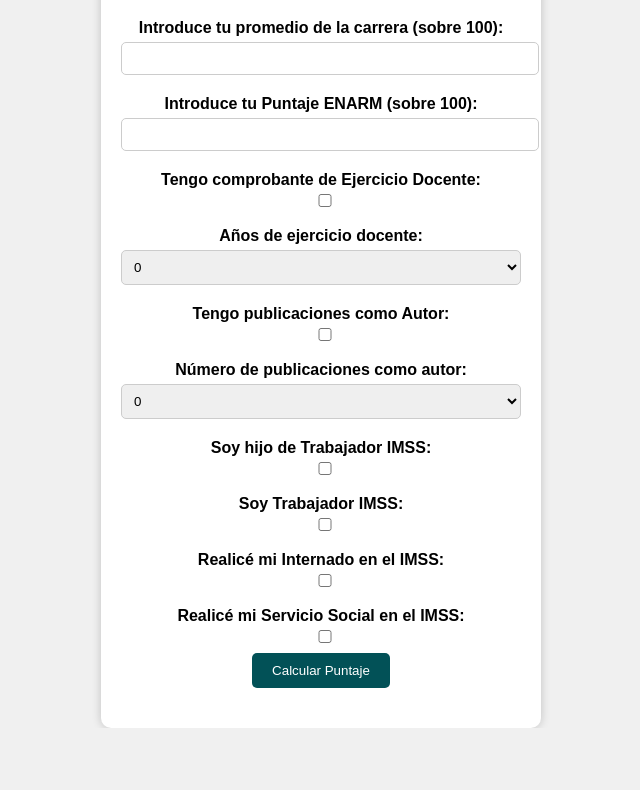
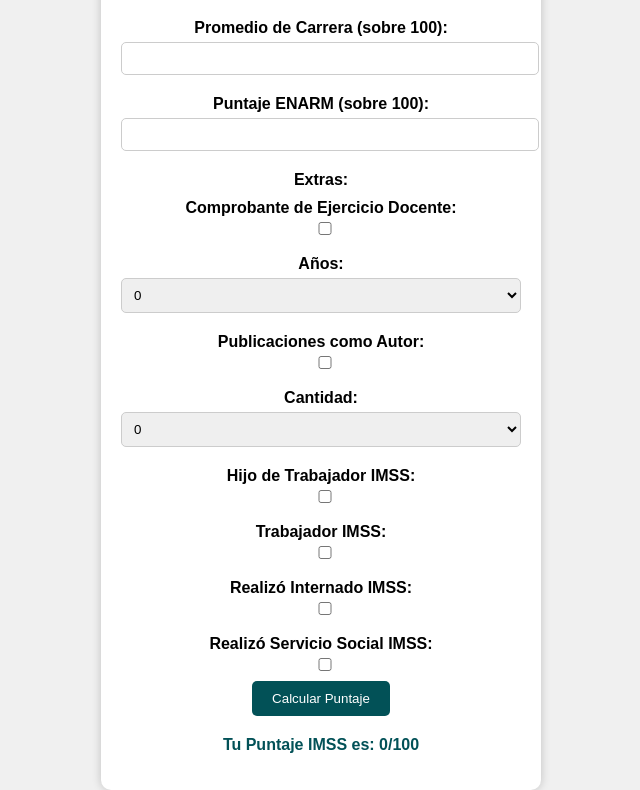
Before and after one commit to christianarzaluz/calculadoraIMSS, a plain HTML site: page index.html in a window 1280 px wide. Shown: the part 118-908 px from the top of the page, without its empty margins (319-959 px from the left). Before the commit the page ends 846 px from the top, so only its background shows below. Drawn offline with Linux system fonts and the light colour scheme.

Commit message:
Update index.html

```diff
--- a/index.html
+++ b/index.html
@@ -10,15 +10,17 @@
     <div class="container">
         <h1>Calculadora de Puntaje IMSS</h1>
         <form id="imss-form">
-            <label for="promedio-carrera">Introduce tu promedio de la carrera (sobre 100):</label>
-            <input type="number" id="promedio-carrera" required>
+            <label for="promedio-carrera">Promedio de Carrera (sobre 100):</label>
+            <input type="number" id="promedio-carrera" step="0.01" required>
 
-            <label for="puntaje-enarm">Introduce tu Puntaje ENARM (sobre 100):</label>
-            <input type="number" id="puntaje-enarm" required>
+            <label for="puntaje-enarm">Puntaje ENARM (sobre 100):</label>
+            <input type="number" id="puntaje-enarm" step="0.01" required>
 
-            <label for="ejercicio-docente">Tengo comprobante de Ejercicio Docente:</label>
+            <label>Extras:</label>
+            <div class="extras">
+                <label for="ejercicio-docente">Comprobante de Ejercicio Docente:</label>
                 <input type="checkbox" id="ejercicio-docente">
-            <label for="años-ejercicio-docente">Años de ejercicio docente:</label>
+                <label for="años-ejercicio-docente">Años:</label>
                 <select id="años-ejercicio-docente">
                     <option value="0">0</option>
                     <option value="1">1</option>
@@ -27,9 +29,9 @@
                     <option value="4">4</option>
                 </select>
 
-            <label for="publicaciones-autor">Tengo publicaciones como Autor:</label>
+                <label for="publicaciones-autor">Publicaciones como Autor:</label>
                 <input type="checkbox" id="publicaciones-autor">
-            <label for="cantidad-publicaciones">Número de publicaciones como autor:</label>
+                <label for="cantidad-publicaciones">Cantidad:</label>
                 <select id="cantidad-publicaciones">
                     <option value="0">0</option>
                     <option value="1">1</option>
@@ -38,22 +40,25 @@
                     <option value="4">4</option>
                 </select>
 
-            <label for="hijo-trabajador-imss">Soy hijo de Trabajador IMSS:</label>
+                <label for="hijo-trabajador-imss">Hijo de Trabajador IMSS:</label>
                 <input type="checkbox" id="hijo-trabajador-imss">
 
-            <label for="trabajador-imss">Soy Trabajador IMSS:</label>
+                <label for="trabajador-imss">Trabajador IMSS:</label>
                 <input type="checkbox" id="trabajador-imss">
 
-            <label for="realizo-internado-imss">Realicé mi Internado en el IMSS:</label>
+                <label for="realizo-internado-imss">Realizó Internado IMSS:</label>
                 <input type="checkbox" id="realizo-internado-imss">
 
-            <label for="realizo-servicio-social-imss">Realicé mi Servicio Social en el IMSS:</label>
+                <label for="realizo-servicio-social-imss">Realizó Servicio Social IMSS:</label>
                 <input type="checkbox" id="realizo-servicio-social-imss">
+            </div>
 
             <button type="submit">Calcular Puntaje</button>
         </form>
 
-        <div id="result-container"></div>
+        <div id="result-container">
+            <p>Tu Puntaje IMSS es: <span id="puntaje-imss">0</span>/100</p>
+        </div>
     </div>
     <script src="script.js"></script>
 </body>
```
Lines whose indentation alone changed are shown as unchanged.
